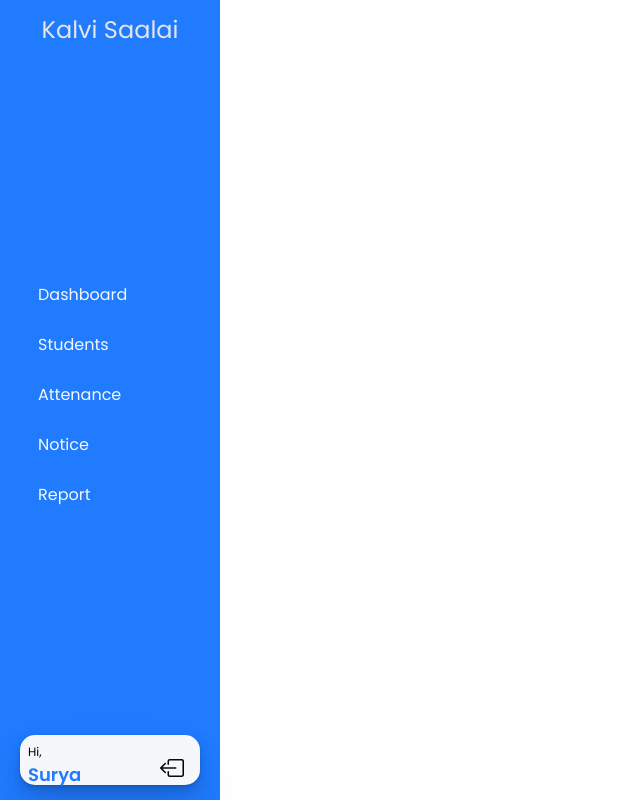
After one commit to Surya6074/online-student-management, a PHP site: page /dashboard.php in a window 1280 px wide. The commit adds this page. Shown: the whole page, without its empty margins (0-640 px from the left). Run offline with PHP 8.4, Linux system fonts and the light colour scheme.

Commit message:
sidemenubar

```diff
--- a/Assets/links.php
+++ b/Assets/links.php
@@ -3,7 +3,7 @@
 <link rel="preconnect" href="https://fonts.googleapis.com" />
 <link rel="preconnect" href="https://fonts.gstatic.com" crossorigin />
 <link href="https://fonts.googleapis.com/css2?family=Poppins:ital,wght@0,100;0,200;0,300;0,400;0,500;0,600;0,700;0,800;1,100;1,200;1,300;1,400;1,500;1,600;1,700&display=swap" rel="stylesheet" />
-
+<link rel="stylesheet" href="../Assets/icons/bootstrap-icons.min.css">
 
 
 <style>
--- /dev/null
+++ b/Assets/sidemenu.php
@@ -0,0 +1,115 @@
+ <div class="sidemenubar">
+     <div class="sm_head">
+         <p>Kalvi Saalai</p>
+     </div>
+     <div class="sm_list">
+         <ul>
+             <li><a href="#">Dashboard</a></li>
+             <li><a href="#">Students</a></li>
+             <li><a href="#">Attenance</a></li>
+             <li><a href="#">Notice</a></li>
+             <li><a href="#">Report</a></li>
+         </ul>
+     </div>
+     <div class="sm_foot">
+         <div class="sm_footer">
+             <div class="name">
+                 <p class="hi">Hi,</p>
+                 <p class="sm_foot_name">Surya</p>
+             </div>
+             <div class="icon">
+                 <i class="bi bi-box-arrow-left"></i>
+             </div>
+         </div>
+     </div>
+ </div>
+ <style>
+     .sidemenubar {
+         background-color: var(--blue);
+         height: 100vh;
+         width: 220px;
+         position: relative;
+         display: flex;
+         flex-direction: column;
+         justify-content: space-between;
+     }
+
+     .sm_head {
+         padding: 12px 0;
+         display: flex;
+         justify-content: center;
+         align-items: center;
+         flex-direction: column;
+     }
+
+     .sm_head p {
+         font-size: 24px;
+         color: var(--grey);
+     }
+
+     .sm_list {
+         margin: 10px 0 0 0;
+     }
+
+     .sm_list ul li {
+         height: 40px;
+         padding: 0 20px 0;
+         display: flex;
+         align-items: center;
+         cursor: pointer;
+         margin: 10px 0;
+     }
+
+     .sm_list ul li a:hover {
+         background-color: var(--white);
+         color: var(--blue);
+         box-shadow: rgba(0, 0, 0, 0.07) 0px 1px 2px,
+             rgba(0, 0, 0, 0.07) 0px 2px 4px, rgba(0, 0, 0, 0.07) 0px 4px 8px,
+             rgba(0, 0, 0, 0.07) 0px 8px 16px, rgba(0, 0, 0, 0.07) 0px 16px 32px,
+             rgba(0, 0, 0, 0.07) 0px 32px 64px;
+     }
+
+     .sm_list ul li a {
+         text-decoration: none;
+         color: var(--white);
+         width: 100%;
+         padding: 10px 18px;
+         border-radius: 15px;
+     }
+
+     .sm_foot {
+         margin: 10px 0;
+         padding: 5px 20px;
+     }
+
+     .sm_footer {
+         box-shadow: rgba(0, 0, 0, 0.07) 0px 1px 2px,
+             rgba(0, 0, 0, 0.07) 0px 2px 4px, rgba(0, 0, 0, 0.07) 0px 4px 8px,
+             rgba(0, 0, 0, 0.07) 0px 8px 16px, rgba(0, 0, 0, 0.07) 0px 16px 32px,
+             rgba(0, 0, 0, 0.07) 0px 32px 64px;
+         background-color: var(--white);
+         border-radius: 15px;
+         display: flex;
+         justify-content: space-between;
+     }
+
+     .sm_footer {
+         height: 50px;
+         padding: 8px;
+     }
+
+     .sm_footer .hi {
+         font-size: 12px;
+     }
+
+     .sm_foot_name {
+         font-size: 18px;
+         color: var(--blue);
+         font-weight: 600;
+     }
+
+     .sm_footer .icon {
+         padding: 8px;
+         font-size: 24px;
+     }
+ </style>
--- /dev/null
+++ b/dashboard.php
@@ -0,0 +1,22 @@
+<!DOCTYPE html>
+<html lang="en">
+
+<head>
+    <meta charset="UTF-8">
+    <meta name="viewport" content="width=device-width, initial-scale=1.0">
+    <title>Dashboard</title>
+</head>
+<?php include("./Assets/links.php") ?>
+
+<body>
+    <div class="side"> <?php include("./Assets/sidemenu.php") ?></div>
+    <div class="content">
+
+    </div>
+</body>
+
+<style>
+
+</style>
+
+</html>
```
